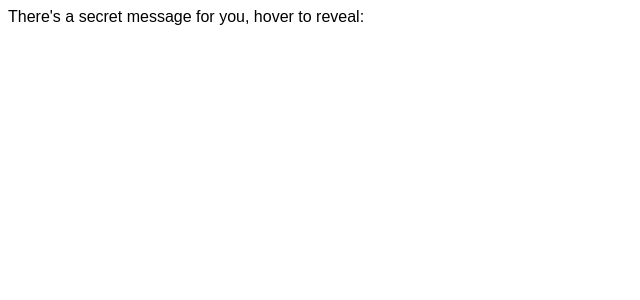
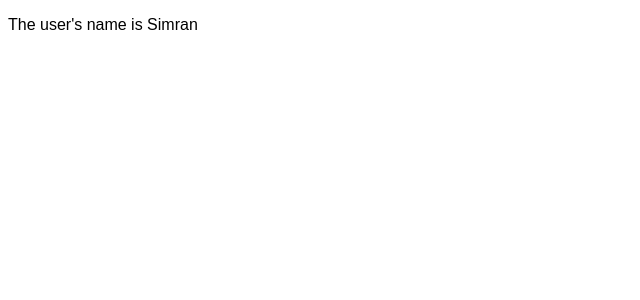
Before and after one commit to DevAiKaiSys/angular-tutorials, an Angular app: page / in a window 1280 px wide. Shown: the top 300 px of the page, without its empty margins (0-640 px from the left). Built offline with nearby package versions, Linux system fonts and the light colour scheme.

Commit message:
Component input properties

```diff
--- a/src/app/app.ts
+++ b/src/app/app.ts
@@ -1,18 +1,11 @@
 import { Component } from "@angular/core";
+import { User } from "./user";
 
 @Component({
   selector: "app-root",
   template: `
-    <section (mouseover)="showSecretMessage()">
-      There's a secret message for you, hover to reveal:
-      {{ message }}
-    </section>
+    <app-user name="Simran" />
   `,
+  imports: [User],
 })
-export class App {
-  message = '';
-
-  showSecretMessage() {
-    this.message = 'Way to go 🚀';
-  }
-}
+export class App { }
--- /dev/null
+++ b/src/app/user.ts
@@ -0,0 +1,11 @@
+import { Component, input } from "@angular/core";
+
+@Component({
+    selector: 'app-user',
+    template: `
+    <p>The user's name is {{ name() }}</p>
+  `,
+})
+export class User {
+    readonly name = input<string>();
+}
```
